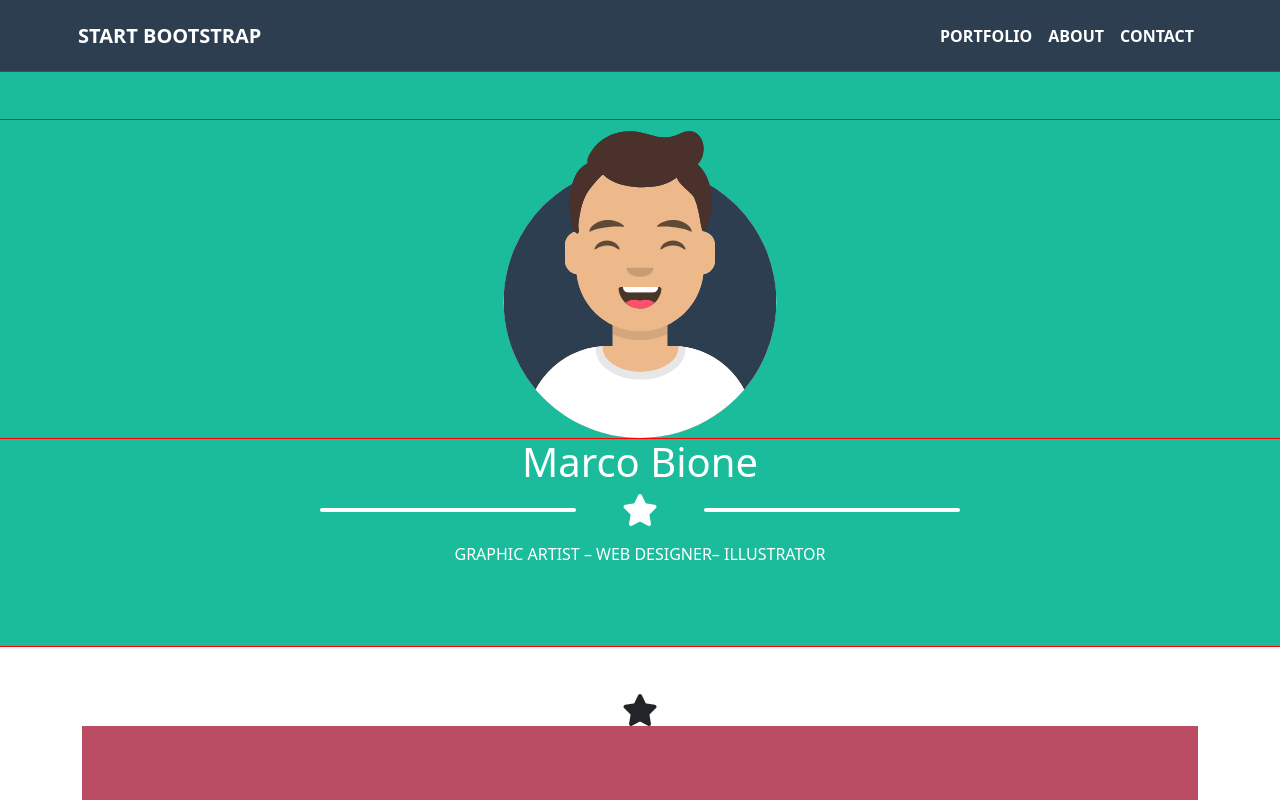
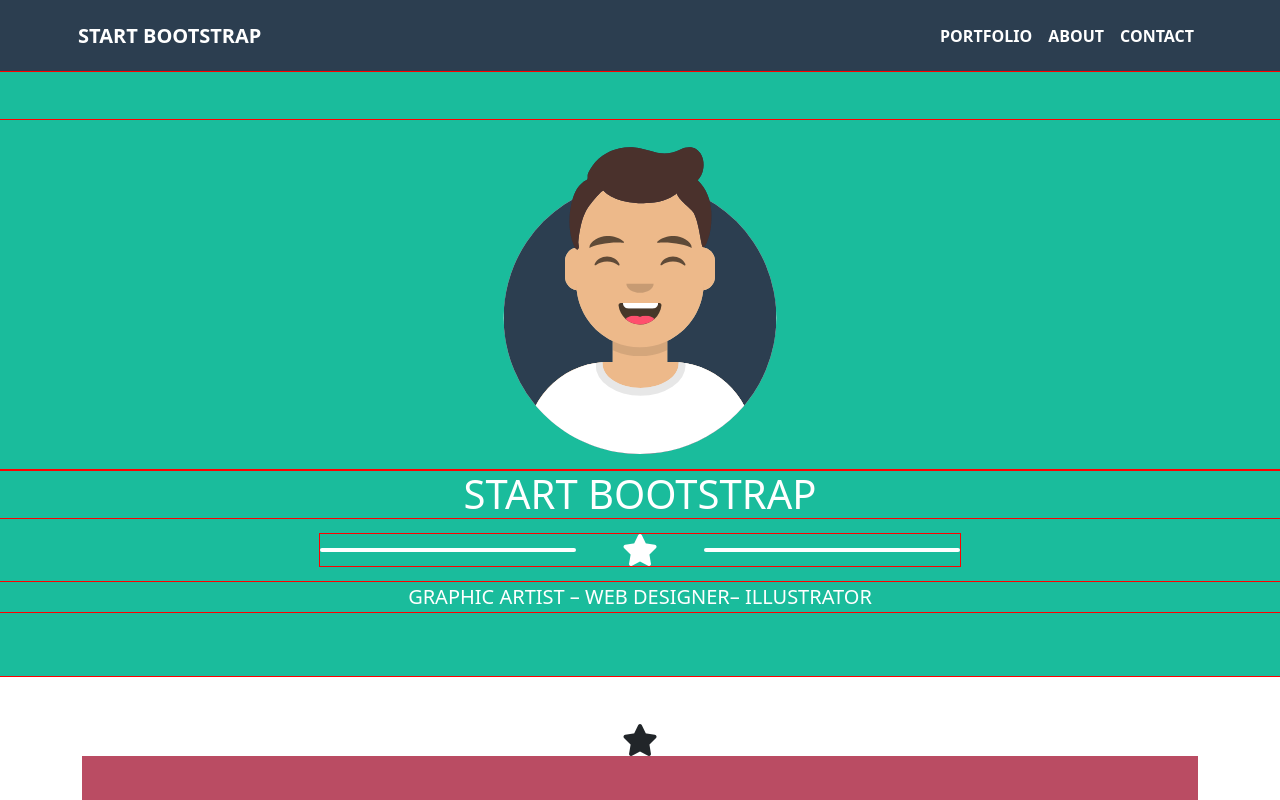
Before and after one commit to MarcoBione/html-css-bootstrap-freelancer, a plain HTML site: page index.html in a window 1280 px wide. Shown: the top 800 px of the page. Drawn offline with nearby package versions, Linux system fonts and the light colour scheme.

Commit message:
Fix hero section

```diff
--- a/index.html
+++ b/index.html
@@ -62,19 +62,18 @@
 
     <section id="hero" class="debug text-center py-5">
 
-      <div class="logo d-flex justify-content-center debug">
+      <div class="logo d-flex justify-content-center debug p-3">
         <img src="./bootstrap_freelancer/img/avatar.svg" alt="profile-img">
       </div>
 
-      <h1>Marco Bione</h1>
-
+      <h1 class=" text-uppercase debug">Start bootstrap</h1>
       <!-- star -->
-      <div class="star w-50 mx-auto d-flex justify-content-center align-items-center">
+      <div class="star w-50 mx-auto d-flex justify-content-center align-items-center my-3 debug">
         <i class="fa-solid fa-star"></i>
       </div>
       <!-- /star -->
 
-      <p class="text-uppercase py-3">Graphic artist &ndash; Web designer&ndash; Illustrator</p>
+      <p class="text-uppercase fs-5 debug">Graphic artist &ndash; Web designer&ndash; Illustrator</p>
 
     </section>
 
```
